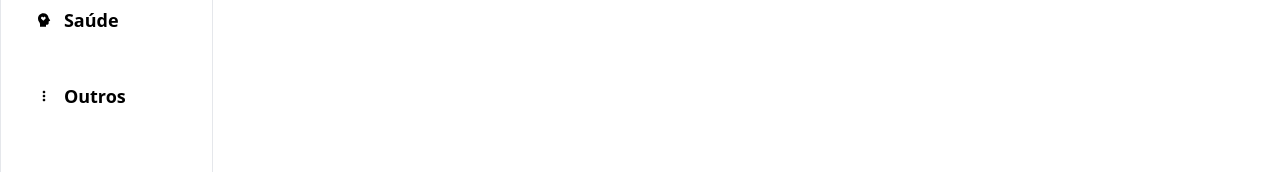
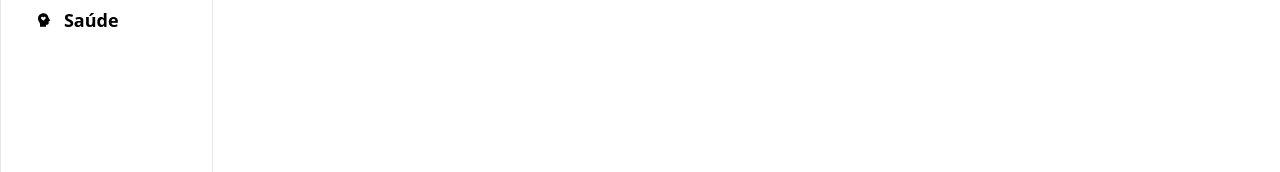
Before and after one commit to wlissisDev/carteira-digital, a React (Vite) app: page / in a window 1280 px wide. Shown: the part 343-515 px from the top of the page. Built offline with nearby package versions, Linux system fonts and the light colour scheme.

Commit message:
final 05

```diff
--- a/package.json
+++ b/package.json
@@ -12,7 +12,8 @@
   "dependencies": {
     "react": "^18.2.0",
     "react-dom": "^18.2.0",
-    "react-icons": "^5.0.1"
+    "react-icons": "^5.0.1",
+    "uuid": "^9.0.1"
   },
   "devDependencies": {
     "@types/react": "^18.2.56",
--- a/src/App.jsx
+++ b/src/App.jsx
@@ -3,6 +3,7 @@ import { Account } from "./components/account";
 import { Amount } from "./components/amount";
 import { Aside } from "./components/aside";
 import { Form } from "./components/form";
+
 
 
 export function App() {
@@ -20,9 +21,6 @@ export function App() {
   });
 
   useEffect(() => {
-    if(arrayList.length  === 0 ) {
-      return;
-    }
     setArrayDespesa(arrayList.filter(item => item.type === "despesa"));
     setArrayReceita(arrayList.filter(item => item.type === "receita"));
   }, [arrayList])
@@ -42,13 +40,14 @@ export function App() {
         setShow={setShow}
         setTitle={setTitle}
       />
-      <Amount/>
+      <Amount />
       <div className="overflow-scroll">
         <h3 className="text-lg ml-3 font-semibold capitalize">{title}</h3>
         <div className="md:flex gap-3 p-3">
           <ul className="flex-1">
             {
-              arryReceita?.map((item, index) => (
+              arryReceita?.map((item, index) => {
+                return (
                   <Account key={index}
                     name={item.name}
                     category={item.category}
@@ -57,13 +56,15 @@ export function App() {
                     type={item.type}
                     setArrayList={setArrayList}
                   />
-              ))
+                )
+              })
             }
           </ul>
 
           <ul className="flex-1">
             {
-              arryDespesa?.map((item, index) => (
+              arryDespesa?.map((item, index) => {
+                return (
                   <Account key={index}
                     name={item.name}
                     category={item.category}
@@ -72,7 +73,8 @@ export function App() {
                     type={item.type}
                     setArrayList={setArrayList}
                   />
-              ))
+                )
+              })
             }
 
           </ul>
--- a/src/components/amount.jsx
+++ b/src/components/amount.jsx
@@ -1,4 +1,5 @@
 import { useEffect, useState } from "react"
+
 
 export function Amount() {
     const [receita, setReceita] = useState(0);
--- a/src/components/aside.jsx
+++ b/src/components/aside.jsx
@@ -20,8 +20,11 @@ export function Aside({ setShow, setTitle, setArrayDespesa, setArrayReceita }) {
     }
 
     function handleGetAllAccounts() {
+        setTitle("Todos")
+        if(!localStorage.getItem("accountList")){
+            return;
+        }
         const data = JSON.parse(localStorage.getItem("accountList"));
-        setTitle("Todos")
         setArrayDespesa(data.filter(item => item.type === "despesa"));
         setArrayReceita(data.filter(item => item.type === "receita"));
     }
@@ -64,14 +67,7 @@ export function Aside({ setShow, setTitle, setArrayDespesa, setArrayReceita }) {
                     <RiMentalHealthFill />
                     <span className="text-lg font-semibold my-3 text-black cursor-pointer hover:text-orange-500">Saúde</span>
                 </button>
-                <button
-                    className="flex items-center gap-3 hover:text-orange-500 wmin "
-                    onClick={() => handleSetCategory("outro")}
 
-                >
-                    <MdMoreVert />
-                    <span className="text-lg font-semibold my-3 text-black cursor-pointer hover:text-orange-500">Outros</span>
-                </button>
             </div>
             <button
                 onClick={() => setShow(true)}
```
Also changed, not shown: 1 other file (tests, documents, lock files or other folders). Lines whose indentation alone changed are shown as unchanged.
